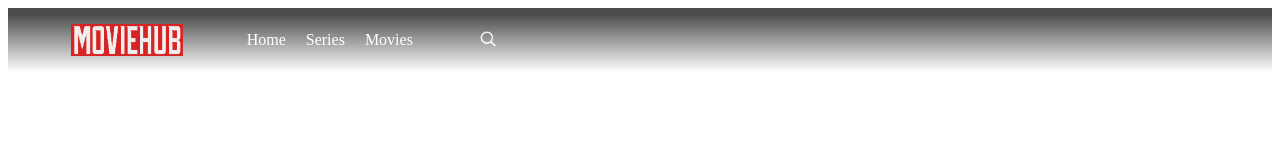
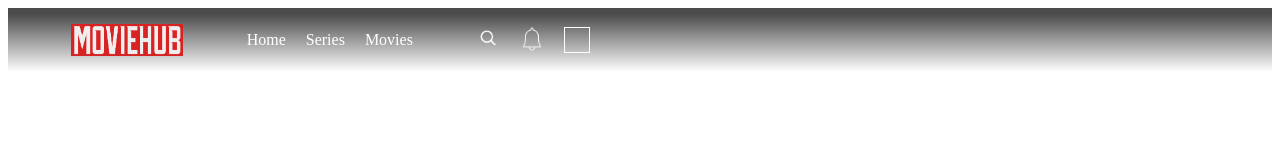
Before and after one commit to Javiermartin12/Netflix-clon, a Next.js app in the folder my-app/: page /homepage in a window 1280 px wide. Shown: the top 160 px of the page. Built offline with nearby package versions, Linux system fonts and the light colour scheme.

Commit message:
almost finished the search funcionality

```diff
--- a/my-app/src/components/headerBar.tsx
+++ b/my-app/src/components/headerBar.tsx
@@ -2,9 +2,17 @@ import style from "../styles/componentsStyles/headerBar.module.css"
 import logo from "../assets/images/logo.jpg"
 import Image from 'next/image';
 import lupa from "../assets/images/lupablanca.png"
+import notification from "../assets/images/notificacion (1).png"
+import { useState } from "react";
+
 
 
 export default function HeaderBar(){
+    const [searchOpen, setSearchOpen] = useState(false)
+
+    const toggleSearch = () => {
+        setSearchOpen(!searchOpen)
+    }
 
 
     return(
@@ -18,7 +26,14 @@ export default function HeaderBar(){
             </div>
             <div className={style.endNavLinks}>
             <Image src={lupa} alt="Lupa" width={24} height={24} className={style.lupaBlanca} />
+            <Image src={notification} alt="notification" width={24} height={24} className={style.lupaBlanca} onClick={toggleSearch} />
+            <div className={style.profile}></div>
             </div>
+            {searchOpen && (
+                <div className={style.searchBar}>
+                    <input type="text" placeholder="Buscar..." />
+                    </div>
+            )}
          </div>
 </>
 
--- a/my-app/src/styles/componentsStyles/headerBar.module.css
+++ b/my-app/src/styles/componentsStyles/headerBar.module.css
@@ -33,10 +33,17 @@
 }
 .endNavLinks{
     display: flex;
-    justify-content: space-between;
+
+    gap: 20px;
 }
 .lupaBlanca{
     color: #fff;
     cursor: pointer;
     fill: white;
 }
+
+.profile{
+    border: 1px solid white;
+    height: 24px;
+    width: 24px;
+}
```
Also changed, not shown: my-app/src/assets/images/notificacion (1).png (added), my-app/src/assets/images/notificaciones.png (deleted).
